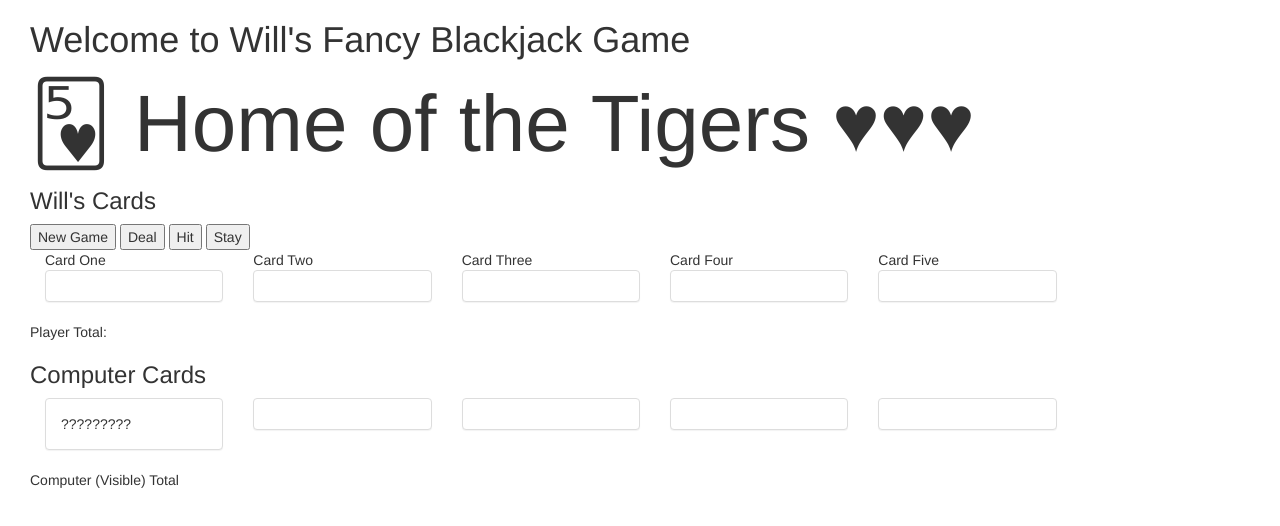
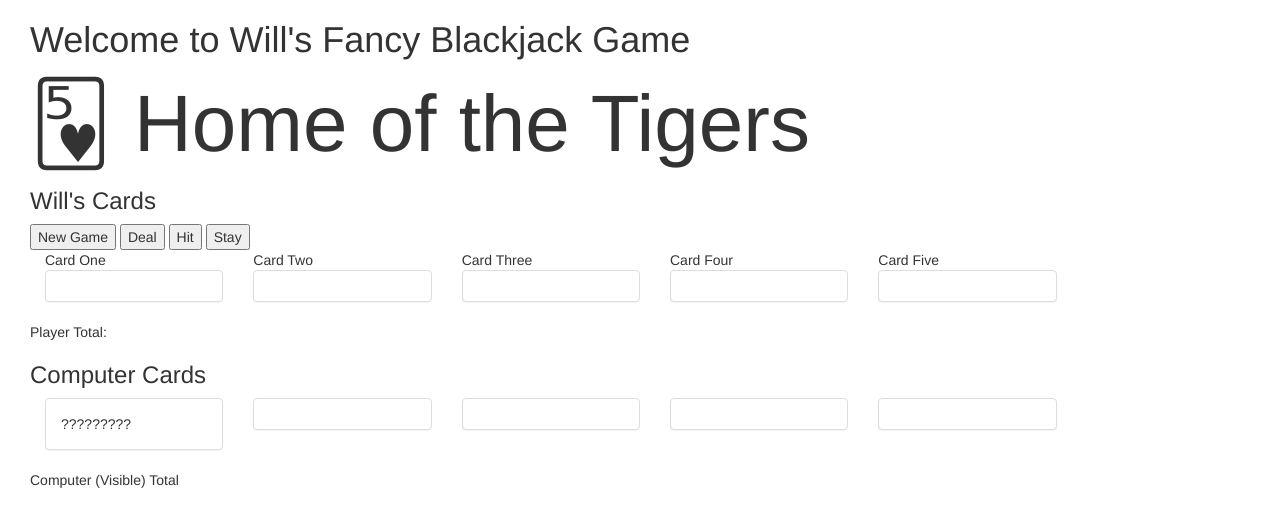
Before and after one commit to stkane/will_blackjack, a plain HTML site: page index.html in a window 1280 px wide. Drawn offline with nearby package versions, Linux system fonts and the light colour scheme.

Commit message:
removed hearts

```diff
--- a/index.html
+++ b/index.html
@@ -5,7 +5,7 @@
 </head>
 <body style="margin-left:30px">
 <h1>Welcome to Will's Fancy Blackjack Game</h1>
-<h3 style='font-size: 80px'>🂵 Home of the Tigers ♥♥♥</h3>
+<h3 style='font-size: 80px'>🂵 Home of the Tigers</h3>
 <script src="https://ajax.googleapis.com/ajax/libs/jquery/3.2.1/jquery.min.js"></script>
 <h3>Will's Cards</h3>
 <button id="newgame">New Game</button>
```
